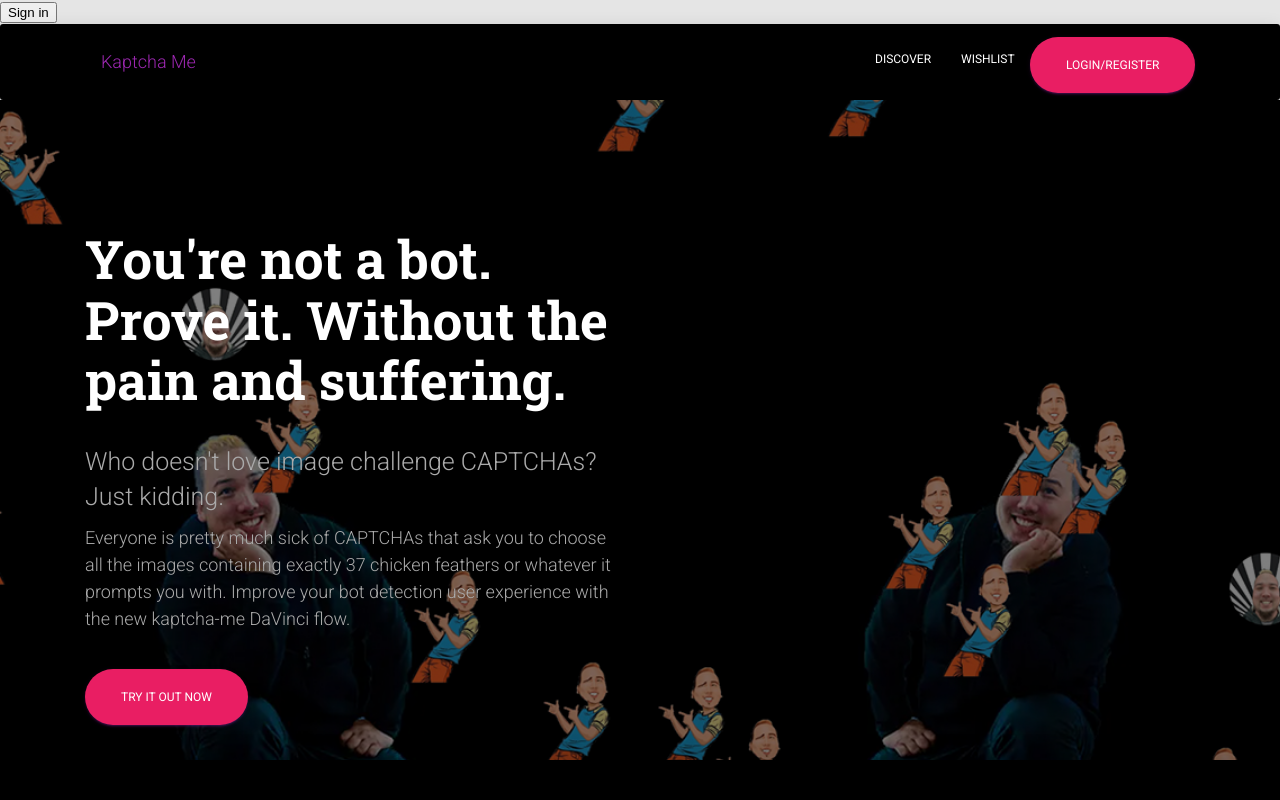
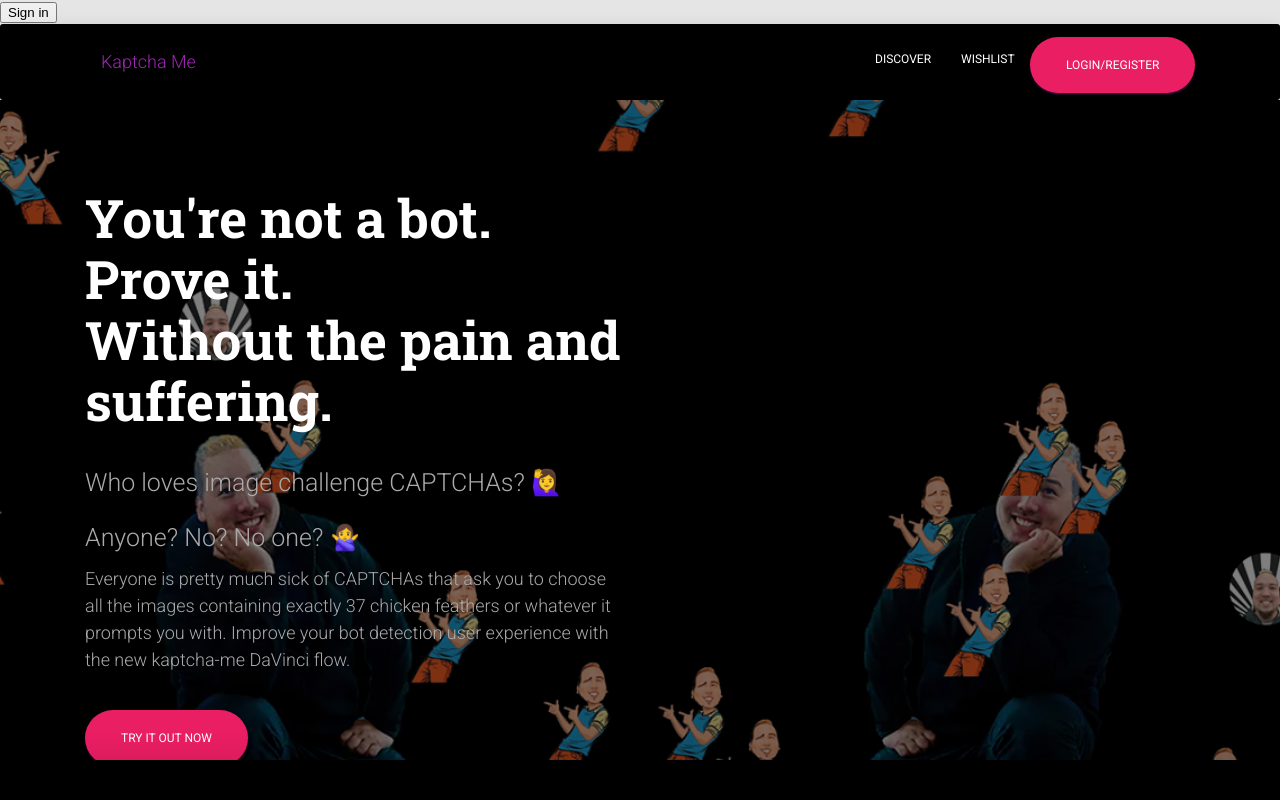
Before and after one commit to akdombrowski/storefront, a Next.js app: page / in a window 1280 px wide. Shown: the top 800 px of the page. Built offline with nearby package versions, Linux system fonts and the light colour scheme; no server answers.

Commit message:
update text on landing page

```diff
--- a/pages/landing.tsx
+++ b/pages/landing.tsx
@@ -78,8 +78,12 @@
         <div className={classes.container}>
           <GridContainer>
             <GridItem xs={12} sm={12} md={6}>
-              <h1 className={classes.title}>You're not a bot. Prove it. Without the pain and suffering.</h1>
-              <h3>Who doesn't love image challenge CAPTCHAs? Just kidding.</h3>
+              <h1 className={classes.title}>
+                You're not a bot. Prove it. <br />
+                Without the pain and suffering.
+              </h1>
+              <h3>Who loves image challenge CAPTCHAs? 🙋‍♀️</h3>
+              <h3>Anyone? No? No one? 🙅‍♀️</h3>
               <h4>
                 Everyone is pretty much sick of CAPTCHAs that ask you to choose
                 all the images containing exactly 37 chicken feathers or
```
